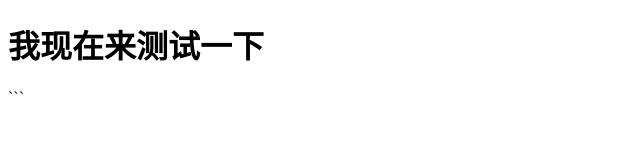
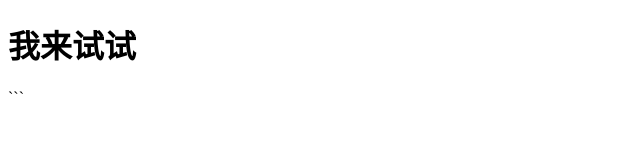
Before and after one commit to WebTianJie/GitProgram, a plain HTML site: page index.html in a window 1280 px wide. Shown: the whole page, without its empty margins (0-640 px from the left). Drawn offline with Linux system fonts and the light colour scheme.

Commit message:
'修改了html的内容'

````diff
--- a/index.html
+++ b/index.html
@@ -6,6 +6,6 @@
     <title>Document</title>
 </head>
 <body>
-    <h1>我现在来测试一下</h1>
+    <h1>我来试试</h1>
 </body>
 </html>```
````
